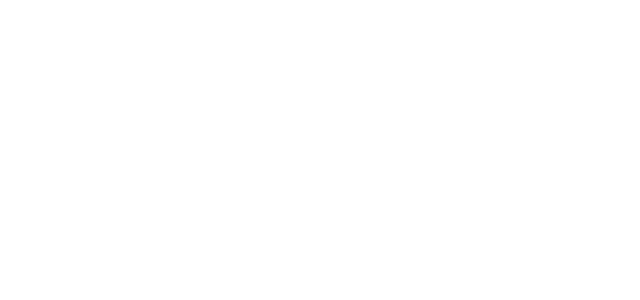
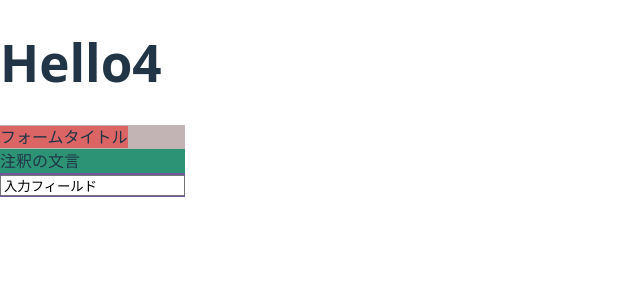
Before and after one commit to rx21js6/learn-vite-react-20250302, a React (Vite) app: page /formPage in a window 1280 px wide. Before the commit this address had no page. Shown: the top 300 px of the page, without its empty margins (0-640 px from the left). Built offline with nearby package versions, Linux system fonts and the light colour scheme.

Commit message:
仮実装

```diff
--- /dev/null
+++ b/src/components/pages/FormPage.tsx
@@ -0,0 +1,12 @@
+import { CustomTextField } from "../parts/CustomTextField"
+
+const FormPage: React.FC = () => {
+  return (
+    <div>
+      <h1>Hello4</h1>
+      <CustomTextField />
+    </div>
+  )
+}
+
+export default FormPage
--- a/src/components/pages/Main.tsx
+++ b/src/components/pages/Main.tsx
@@ -13,6 +13,10 @@
 
   const onHello4Click = () => {
     navigate('/hello4')
+  }
+
+  const onFormPageClick = () => {
+    navigate('/formPage')
   }
 
   const onOuterLinkClick = () => {
@@ -48,6 +52,11 @@
               /hello4
             </a>
           </li>
+          <li>
+            <a href="#" onClick={onFormPageClick}>
+              /formPage
+            </a>
+          </li>
         </ul>
       </div>
       <div>
--- /dev/null
+++ b/src/components/parts/CustomTextField.css
@@ -0,0 +1,16 @@
+.customTextField {
+  background-color: rgb(194, 180, 180);
+  min-width: 320;
+}
+
+.customTextFieldLabel {
+  background-color: rgb(219, 101, 101);
+}
+
+.customTextFieldNote {
+  background-color: rgb(44, 148, 117);
+}
+
+.customTextFieldInput {
+  background-color: rgb(113, 87, 155);
+}
--- /dev/null
+++ b/src/components/parts/CustomTextField.tsx
@@ -0,0 +1,13 @@
+import '@/components/parts/CustomTextField.css'
+
+export const CustomTextField: React.FC = () => {
+  return (
+    <div className="customTextField">
+      <label className="customTextFieldLabel">フォームタイトル</label>
+      <div className="customTextFieldNote">注釈の文言</div>
+      <div className="customTextFieldInput">
+        <input type="text" value="入力フィールド"/>
+      </div>
+    </div>
+  )
+}
--- /dev/null
+++ b/src/components/parts/Emoji.css
@@ -0,0 +1,3 @@
+img:hover {
+  border-color: #646cff;
+}
--- a/src/components/parts/Emoji.tsx
+++ b/src/components/parts/Emoji.tsx
@@ -1,4 +1,5 @@
 import emoji from '@/assets/Emoji_u1f64b.svg'
+import '@/components/parts/Emoji.css'
 
 export const DummyParts: React.FC = () => {
   return (
--- a/src/routes.tsx
+++ b/src/routes.tsx
@@ -6,6 +6,7 @@
 import Hello from './components/pages/Hello'
 import Main from './components/pages/Main'
 import Hello4 from './components/pages/Hello4'
+import FormPage from './components/pages/FormPage'
 
 const AppRoutes: React.FC = () => {
   return (
@@ -15,6 +16,7 @@
       <Route path="/hello3" element={<Hello3 />} />
       <Route path="/hello4" element={<Hello4 />} />
       <Route path="/goodbye" element={<GoodBye />} />
+      <Route path="/formPage" element={<FormPage />} />
       <Route path="/error" element={<ErrorPage />} />
       <Route path="/success" element={<div>Success Page</div>} />
     </Routes>
```
